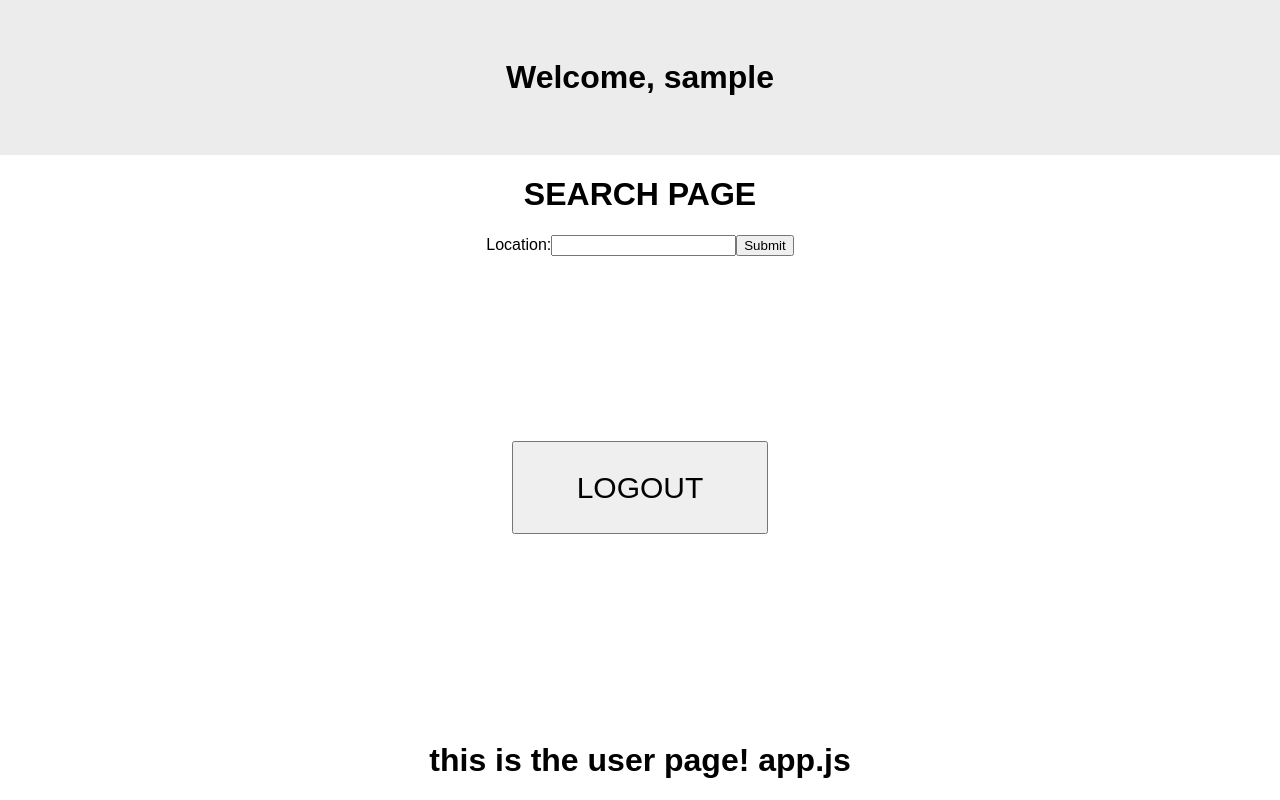
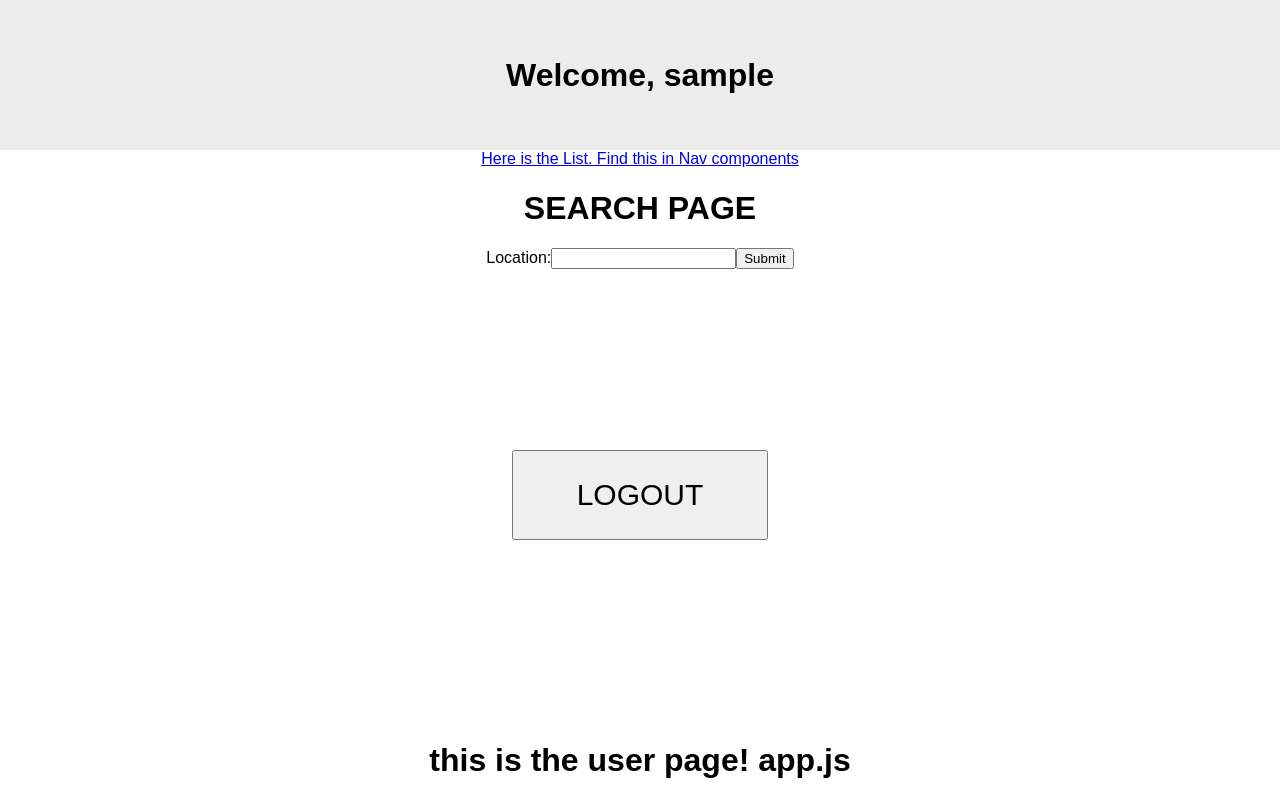
Before and after one commit to SarahSefcik/spaceproject, a React (Create React App) app in the folder client/: page / in a window 1280 px wide. Built offline with nearby package versions, Linux system fonts and the light colour scheme; sample sign-in values are in the browser's storage.

Commit message:
nav component

```diff
--- a/client/src/App.js
+++ b/client/src/App.js
@@ -4,6 +4,7 @@ import AuthHelperMethods from './components/AuthHelperMethods';
 import withAuth from './components/withAuth';
 import Search from './components/Search/Search';
 import SearchForm from './components/Search/SearchForm';
+import Nav from "./components/Nav";
 
 
 class App extends Component {
@@ -38,6 +39,7 @@ class App extends Component {
             <h1>Welcome, {name}</h1>
           </div>
           <div >
+            <Nav />
             <Search />
             <SearchForm />
           </div>
--- /dev/null
+++ b/client/src/components/Nav/index.js
@@ -0,0 +1,13 @@
+import React from "react";
+
+function Nav() {
+  return (
+    <nav className="navbar navbar-expand-lg navbar-dark bg-primary">
+      <a className="navbar-brand" href="/">
+        Here is the List. Find this in Nav components
+      </a>
+    </nav>
+  );
+}
+
+export default Nav;
```
Also changed, not shown: client/src/components/Search/SearchAPI.js (deleted, +0 -28 lines), 2 other files (tests, documents, lock files or other folders).
